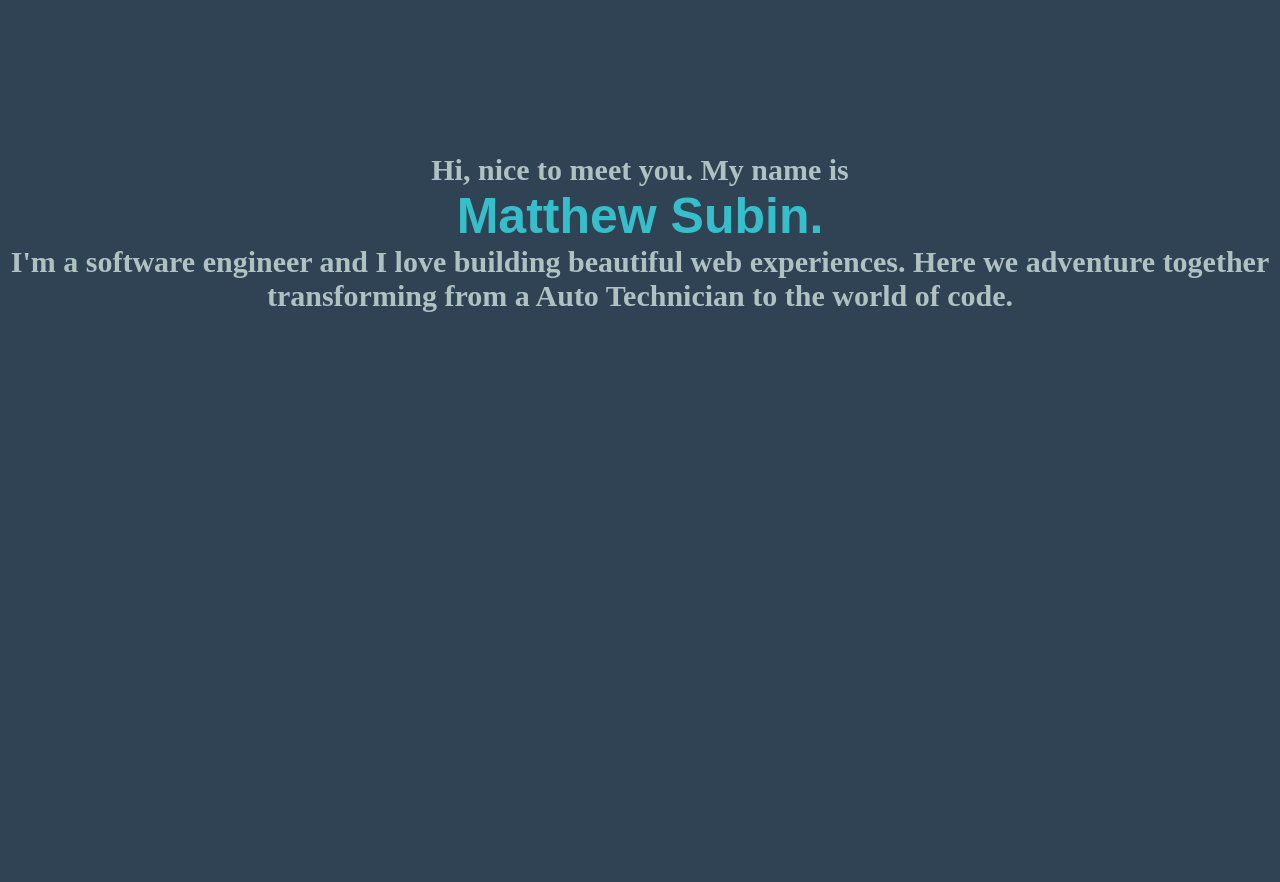
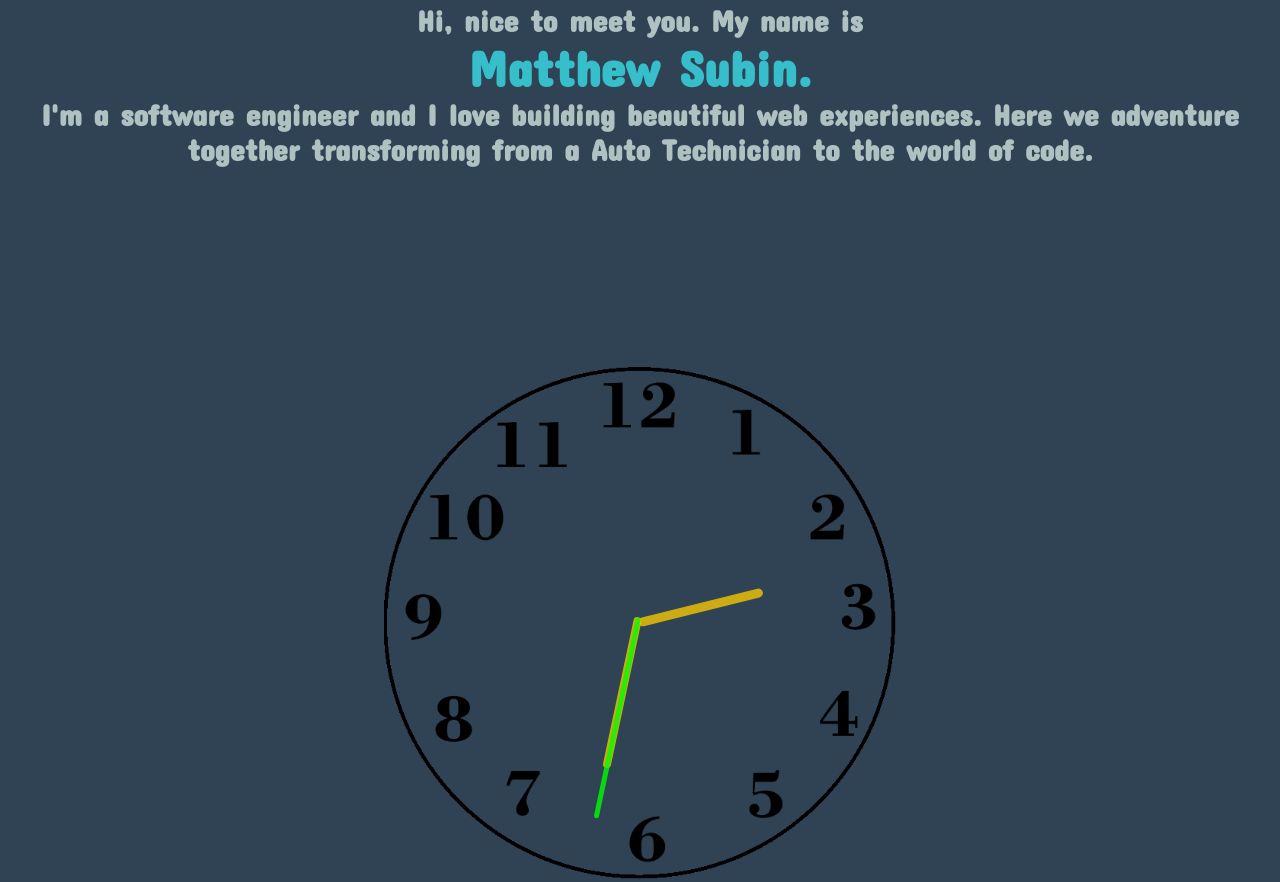
Before and after one commit to SlowLifeMatt/Portfolio, a plain HTML site: page index.html in a window 1280 px wide. Shown: the part 147-1029 px from the top of the page. Drawn offline with Linux system fonts and the light colour scheme; some icons are missing.

Commit message:
functioning clock, updated README, font update

```diff
--- a/index.html
+++ b/index.html
@@ -4,15 +4,13 @@
     <meta charset="UTF-8">
     <meta http-equiv="X-UA-Compatible" content="IE=edge">
     <meta name="viewport" content="width=device-width, initial-scale=1.0">
+    <link rel="stylesheet"  href="style.css">
     <title>Matthew Subin Portfolio</title>
-    <script defer src="script.js"></script>
-    <link rel="stylesheet" type="text/css" href="style.css">
+
 
 <title></title>
 </head>
-
-
-
+<body>
     <div style="display: inline; text-align: center;">
         <div class="nav-bar">
             <nav class="navigation">
@@ -28,9 +26,7 @@
           </div>
 
     </div>
-
     <div class="main-content">
-
         <section id="about">
             <div style="text-align: center;">
                 <div style="display: inline-block; text-align: center;">
@@ -47,6 +43,12 @@
                     <h1 id="name">Matthew Subin.</h1>
                 </div>
                 <h3 id="itMe">I'm a software engineer and I love building beautiful web experiences. Here we adventure together transforming from a Auto Technician to the world of code. </h3>
+                <div id="clockContainer">
+                    <div id="hour"></div>
+                    <div id="minute"></div>
+                    <div id="second"></div>
+                </div>
+
         </section>
     <div class="sections">
         <section id="projects">
@@ -61,35 +63,36 @@
                 <div  id="main_temp">Temperature Outside:</div>
                 <div  id="feels_like">Feels like:</div>
                 <div  id="description">Weather:</div>
-
             </div>
         </section>
         <section id="skills">
+            <img id="skills">
             <h2>Skills</h2>
-
-
-
+            <img class="contactIcons" src="img/html-5.png"><img>
+            <img class="contactIcons" src="img/css-3.png"><img>
+            <img class="contactIcons" src="img/java-script.png"><img>
         </section>
-
         <section id="contact">
             <h2>Contact Me Here!</h2>
-        <img class= "contact" src="img/linkedin.png"></img>
-        <img class= "contact" src="img/instagram.png"></img>
-        <img class= "contact" src="img/twitter.png"></img>
-
+            <img class="contactIcons" src="img/linkedin.png"></img>
+            <img class="contactIcons" src="img/instagram.png"></img>
+            <img class="contactIcons" src="img/twitter.png"></img>
         </section>
         <section id="attribute">
             <h2>Thank You</h2>
+            <h4>
                 <a href="https://www.flaticon.com/free-icons/social" title="social icons">Social icons created by riajulislam - Flaticon</a>
-
+            </h4>
+            <h4>
+                <a href="https://www.flaticon.com/free-icons/html" title="html icons">Html icons created by Pixel perfect - Flaticon</a>
+            </h4>
         </section>
- </div>
-
      </div>
         </div>
     </div>
+    </div>
+    <script defer src="script.js"></script>
+</body>
 
-<body>
 
-</body>
 </html>
--- a/script.js
+++ b/script.js
@@ -1,3 +1,18 @@
+setInterval(() => {
+    d = new Date(); //object of date()
+    hr = d.getHours();
+    min = d.getMinutes();
+    sec = d.getSeconds();
+    hr_rotation = 30 * hr + min / 2; //converting current time
+    min_rotation = 6 * min;
+    sec_rotation = 6 * sec;
+
+    hour.style.transform = `rotate(${hr_rotation}deg)`;
+    minute.style.transform = `rotate(${min_rotation}deg)`;
+    second.style.transform = `rotate(${sec_rotation}deg)`;
+}, 1000);
+
+
 
 // Get all sections that have an ID defined
 const sections = document.querySelectorAll("section[id]");
@@ -27,3 +42,26 @@ function navHighlighter() {
     }
   });
 }
+
+
+// Weather App code below
+weatherBtn = document.querySelector('button')
+inputBox = document.querySelector('input')
+feels_like = document.getElementById('feels_like')
+main_temp = document.getElementById('main_temp')
+city_name = document.getElementById('city_name')
+description = document.getElementById('description')
+weatherBtn.addEventListener('click', (e) => {
+     e.preventDefault()
+    console.log(inputBox.value)
+    fetch(`https://api.openweathermap.org/data/2.5/weather?q=${inputBox.value}&units=imperial&appid=26ebea8ed348135195f7f6a703585e09`)
+.then((res) => res.json())
+.then((data) => {
+city_name.innerText = "Current City: " + data.name
+main_temp.innerText = "Temperature Outside: " + Math.round(data.main.temp) + "°F"
+feels_like.innerText = "Feels like: " + Math.round(data.main.feels_like) + "°F"
+description.innerText = "Weather: " + data.weather[0].description
+
+})
+.catch((err) => console.log(err));
+});
--- a/style.css
+++ b/style.css
@@ -1,8 +1,63 @@
+@import url('https://fonts.googleapis.com/css2?family=Concert+One&display=swap');
+
+
+
+* {
+    margin: 0;
+    padding:0;
+    font-family: "Concert One", cursive;
+}
+#clockContainer {
+    position: relative;
+    margin: auto;
+    height: 40vw;
+    /*to make the height and width responsive*/
+    width: 40vw;
+    background: url(img/clock2.png) no-repeat;
+    /*setting our background image*/
+    background-size: 100%;
+}
+
+#hour,
+#minute,
+#second {
+    position: absolute;
+    background: rgb(246, 198, 3);
+    border-radius: 10px;
+    transform-origin: bottom;
+}
+#second{
+    background: rgb(1, 253, 1);
+}
+
+#hour {
+    width: 1.8%;
+    height: 25%;
+    top: 25%;
+    left: 48.85%;
+    opacity: 0.8;
+}
+
+#minute {
+    width: 1.6%;
+    height: 30%;
+    top: 19%;
+    left: 48.9%;
+    opacity: 0.8;
+}
+
+#second {
+    width: 1%;
+    height: 40%;
+    top: 9%;
+    left: 49.25%;
+    opacity: 0.8;
+}
+
 
 .main-content {
-    padding-top: 300px;
+    padding-top: 150px;
     background-color: #304354;
-    display: grid;
 
 }
 
@@ -23,9 +78,9 @@
     color: #B0C1C2;
     align-content: center;
     align-items: center;
-    width: 100%;
+    padding-bottom: 100px;
+}
 
-}
 .sections {
     text-align: center;
 }
@@ -43,10 +98,7 @@
     max-width: 100px;
 }
 
-*{
-    padding: 0;
-    margin: 0;
-}
+
 
 a {
     color: #B0C1C2;
@@ -89,10 +141,9 @@ section:last-of-type {
 
 h1 {
     color: rgb(64, 244, 247);
-} */
+}
 
 .fade-in-text {
-    font-family: Arial;
     font-size: 150px;
     animation: fadeIn 5s;
   }
@@ -103,7 +154,6 @@ h1 {
   }
 
   .fade-in-text {
-    font-family: Arial;
     font-size: 60px;
     animation: fadeIn 5s;
   }
@@ -115,11 +165,19 @@ h2 {
 .active {
     color: #304354;
 }
-.contact {
+.contactIcons {
     max-width: 40px;
 }
 
-@media (min-width: 1025px) and (max-width: 1480px) {
+
+@media only screen and (min-width: 768px) {
+
+  }
+
+
+ @media (min-width: 900px) and (max-width: 1480px) {
+
+
 
     #greeting {
         font-size: 30px;
@@ -133,16 +191,19 @@ h2 {
 
     #itMe {
         font-size: 30px;
-
+        margin-bottom: 100px;
     }
-
+    #projects {
+        padding-top: 300px;
+    }
     .icon {
         max-width: 400px;
     }
     #results {
         font-size: 50px;
     }
-    .contact {
+    .contactIcons {
         max-width: 100px;
     }
+
 }
```
Also changed, not shown: img/clock2.png (added), img/css-3.png (added), img/html-5.png (added), img/java-script.png (added), 1 other file. Lines whose indentation alone changed are shown as unchanged.
